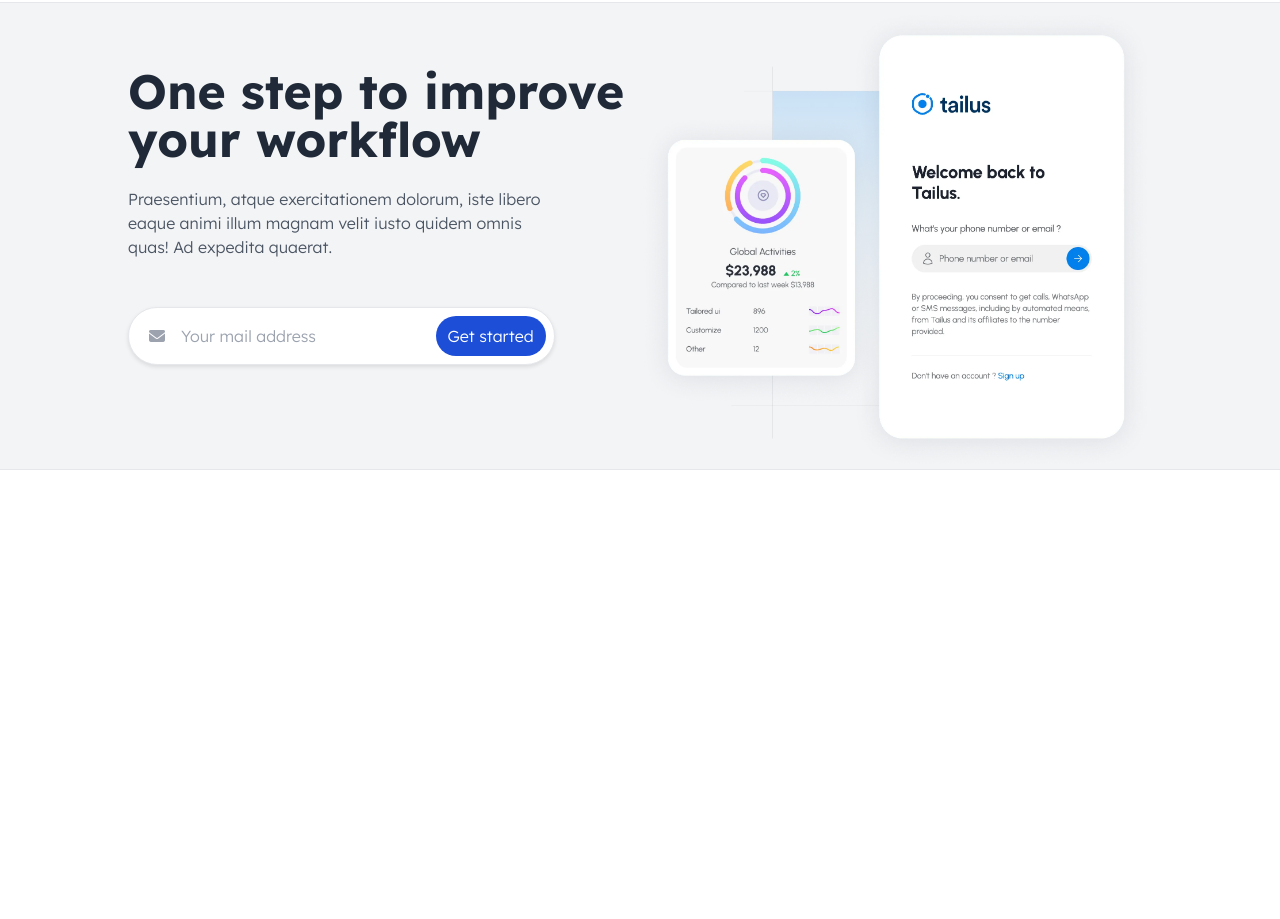
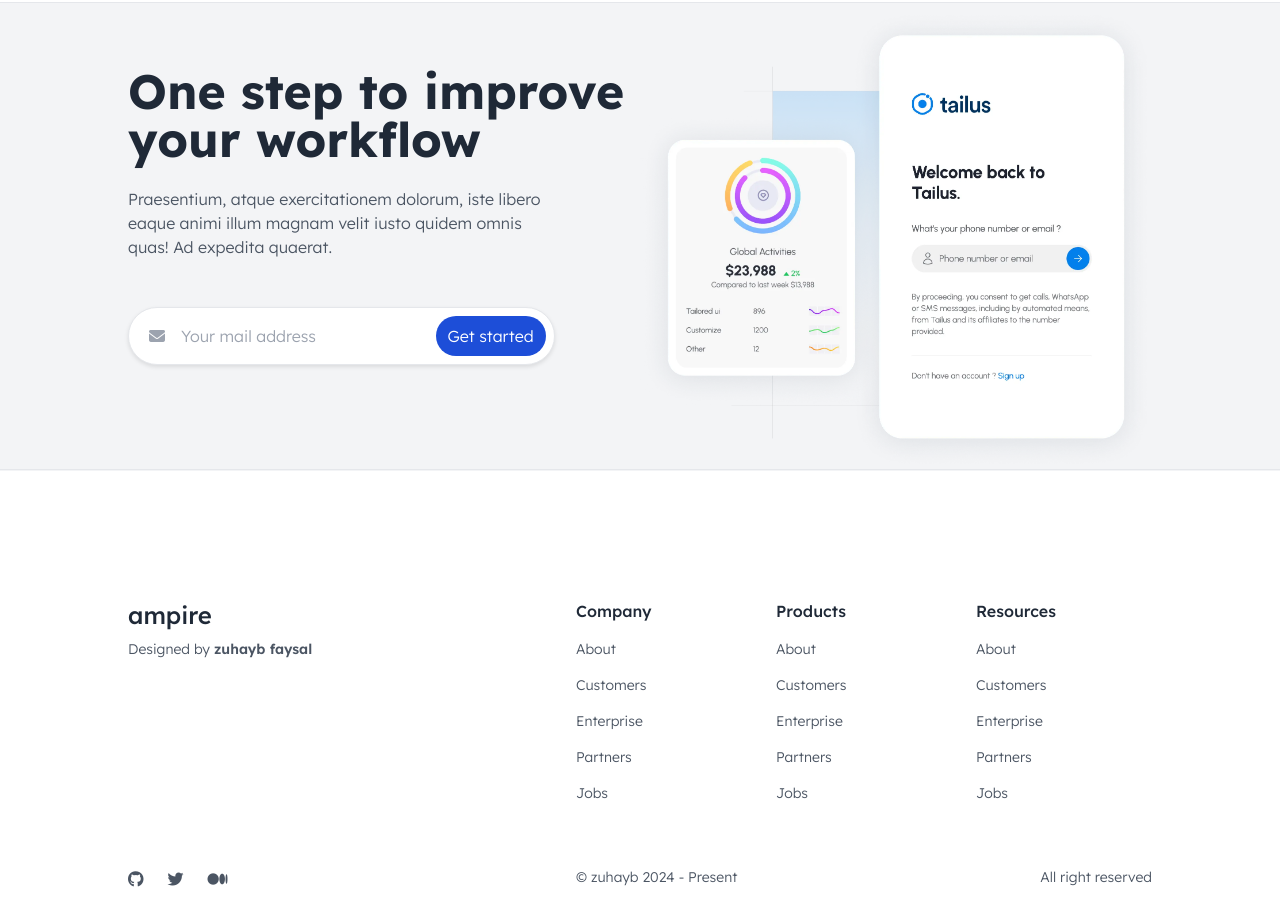
Before and after one commit to DrZiMo/Tailwind-project, a plain HTML site: page src/index.html in a window 1280 px wide. Shown: the part 4387-5306 px from the top of the page. Before the commit the page ends 4857 px from the top, so only its background shows below. Drawn offline with Linux system fonts and the light colour scheme.

Commit message:
finished the footer

```diff
--- a/src/index.html
+++ b/src/index.html
@@ -379,6 +379,69 @@
         </div>
     </div>
 
+    <!-- footer -->
+    <footer class="border-t border-gray-100 pt-32 pb-8">
+        <div>
+            <div class="m-auto space-y-8 px-8 text-gray-600 max-w-5xl lg:px-0">
+                <div class="grid grid-cols-8 gap-6 md:gap-0">
+                    <div class="col-span-8 md:col-span-2 lg:col-span-3">
+                        <div
+                            class="flex h-full items-center justify-between gap-6 border-b border-white py-6 md:flex-col md:items-start md:justify-between md:space-y-6 md:border-none md:py-0">
+                            <div>
+                                <div class="logo font-medium text-2xl text-gray-800">ampire</div>
+                                <div class="mt-2 inline-block text-sm">Designed by <span class="font-semibold">zuhayb
+                                        faysal</span></div>
+                            </div>
+                            <div class="flex gap-6">
+                                <i class="hover:text-blue-500 cursor-pointer fa-brands fa-github"></i>
+                                <i class="hover:text-blue-500 cursor-pointer fa-brands fa-twitter"></i>
+                                <i class="hover:text-blue-500 cursor-pointer fa-brands fa-medium"></i>
+                            </div>
+                        </div>
+                    </div>
+                    <div class="col-span-8 md:col-span-6 lg:col-span-5">
+                        <div class="grid grid-cols-2 gap-6 pb-16 sm:grid-cols-3 md:pl-16">
+                            <div>
+                                <div class="text-base font-medium text-gray-800">Company</div>
+                                <ul class="mt-4 list-inside space-y-4">
+                                    <li class="text-sm duration-100 hover:text-blue-500 cursor-pointer">About</li>
+                                    <li class="text-sm duration-100 hover:text-blue-500 cursor-pointer">Customers</li>
+                                    <li class="text-sm duration-100 hover:text-blue-500 cursor-pointer">Enterprise</li>
+                                    <li class="text-sm duration-100 hover:text-blue-500 cursor-pointer">Partners</li>
+                                    <li class="text-sm duration-100 hover:text-blue-500 cursor-pointer">Jobs</li>
+                                </ul>
+                            </div>
+                            <div>
+                                <div class="text-base font-medium text-gray-800">Products</div>
+                                <ul class="mt-4 list-inside space-y-4">
+                                    <li class="text-sm duration-100 hover:text-blue-500 cursor-pointer">About</li>
+                                    <li class="text-sm duration-100 hover:text-blue-500 cursor-pointer">Customers</li>
+                                    <li class="text-sm duration-100 hover:text-blue-500 cursor-pointer">Enterprise</li>
+                                    <li class="text-sm duration-100 hover:text-blue-500 cursor-pointer">Partners</li>
+                                    <li class="text-sm duration-100 hover:text-blue-500 cursor-pointer">Jobs</li>
+                                </ul>
+                            </div>
+                            <div>
+                                <div class="text-base font-medium text-gray-800">Resources</div>
+                                <ul class="mt-4 list-inside space-y-4">
+                                    <li class="text-sm duration-100 hover:text-blue-500 cursor-pointer">About</li>
+                                    <li class="text-sm duration-100 hover:text-blue-500 cursor-pointer">Customers</li>
+                                    <li class="text-sm duration-100 hover:text-blue-500 cursor-pointer">Enterprise</li>
+                                    <li class="text-sm duration-100 hover:text-blue-500 cursor-pointer">Partners</li>
+                                    <li class="text-sm duration-100 hover:text-blue-500 cursor-pointer">Jobs</li>
+                                </ul>
+                            </div>
+                        </div>
+                        <div class="flex justify-between text-sm md:pl-16">
+                            <span>© zuhayb 2024 - Present</span>
+                            <span>All right reserved</span>
+                        </div>
+                    </div>
+                </div>
+            </div>
+        </div>
+    </footer>
+
     <!-- font awsome -->
     <script src="https://kit.fontawesome.com/f900e39f72.js" crossorigin="anonymous"></script>
 </body>
```
Also changed, not shown: src/output.css.
